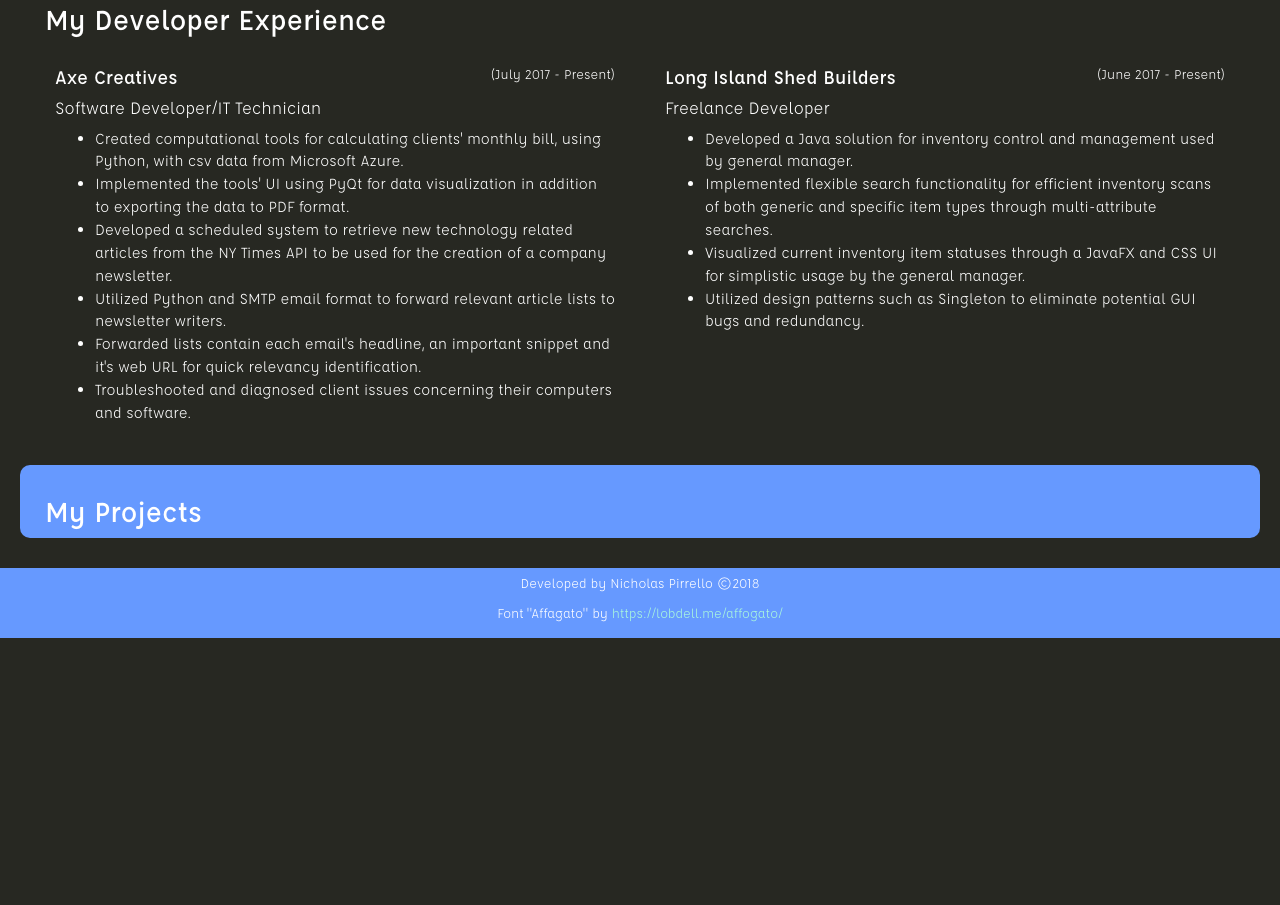
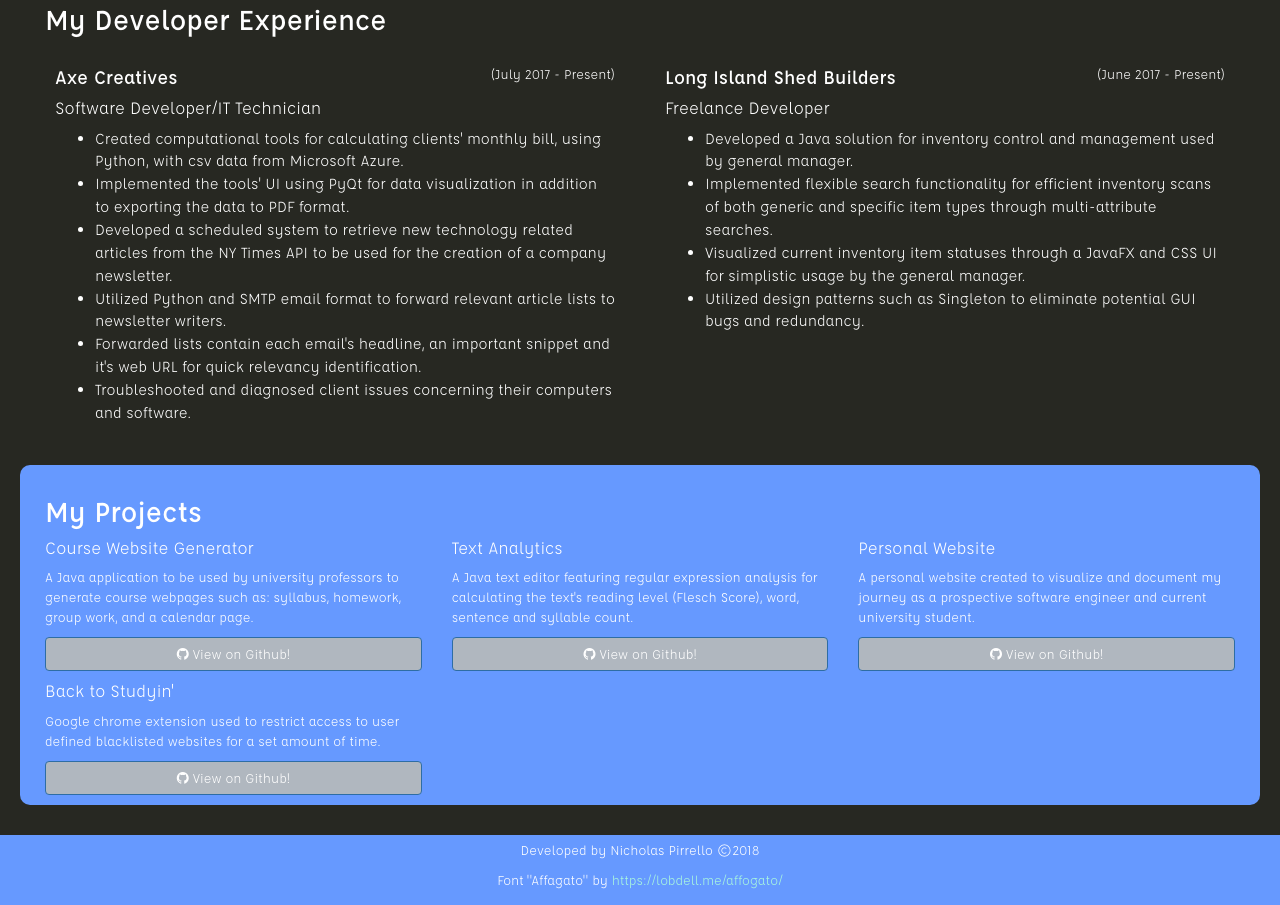
Before and after one commit to nspirrello/nspirrello.github.io, a plain HTML site: page index.html in a window 1280 px wide. Shown: the part 1015-1920 px from the top of the page. Before the commit the page ends 1653 px from the top, so only its background shows below. Drawn offline with nearby package versions, Linux system fonts and the light colour scheme.

Commit message:
Add files via upload

```diff
--- a/index.html
+++ b/index.html
@@ -164,10 +164,69 @@
 			</div>
 		</div>
 
-		<div class="row projects">
+		<div class="row projects row-eq-height">
 			<div class="col-xs-12 proj">
 				<h2 class="proj-title">My Projects</h2>
-				<div class=""></div>
+				<div class="row row-eq-height">
+					<div class="LC col-xs-12 col-sm-4 proj-block">
+						<div class="LD project">
+							<h4 class="LT project-name">Course Website Generator</h4>
+							<div class="">
+								<p class="LP project-desc">A Java application to be used by university professors to generate course webpages such as: syllabus, homework, group work, and a calendar page.</p>
+							</div>
+							<button class="btn btn-block btn-primary project-btn"><i class="fa fa-github" style="padding-right: 4px;"></i>View on Github!</button>
+						</div>
+					</div>
+					<div class="SC col-xs-12 col-sm-4 proj-block">
+						<div class="SD project">
+							<h4 class="ST project-name">Text Analytics</h4>
+							<div class="">
+								<p class="SP project-desc">A Java text editor featuring regular expression analysis for calculating the text's reading level (Flesch Score), word, sentence and syllable count.</p>
+							</div>
+							<button class="btn btn-block btn-primary project-btn"><i class="fa fa-github" style="padding-right: 4px;"></i>View on Github!</button>
+						</div>
+					</div>
+					<div class="SC col-xs-12 col-sm-4 proj-block">
+						<div class="SD project">
+							<h4 class="ST project-name">Personal Website</h4>
+							<div class="">
+								<p class="SP project-desc">A personal website created to visualize and document my journey as a prospective software engineer and current university student.</p>
+							</div>
+							<button class="btn btn-block btn-primary project-btn"><i class="fa fa-github" style="padding-right: 4px;"></i>View on Github!</button>
+						</div>
+					</div>
+				</div>
+
+				<div class="row row-eq-height">
+					<div class="LC1 col-xs-12 col-sm-4 proj-block">
+						<div class="LD1 project">
+							<h4 class="LT1 project-name">Back to Studyin'</h4>
+							<div class="">
+								<p class="LP1 project-desc">Google chrome extension used to restrict access to user defined blacklisted websites for a set amount of time.</p>
+							</div>
+							<button class="btn btn-block btn-primary project-btn"><i class="fa fa-github" style="padding-right: 4px;"></i>View on Github!</button>
+						</div>
+					</div>
+					<div class="SC1 col-xs-12 col-sm-4 proj-block">
+						<div class="SD1 project">
+							<h4 class="ST1 project-name"></h4>
+							<div class="">
+								<p class="SP1 project-desc"></p>
+							</div>
+							<!--<button class="btn btn-block btn-primary project-btn"><i class="fa fa-github" style="padding-right: 4px;"></i>View on Github!</button>-->
+						</div>
+					</div>
+					<div class="SC1 col-xs-12 col-sm-4 proj-block">
+						<div class="SD1 project">
+							<h4 class="ST1 project-name"></h4>
+							<div class="">
+								<p class="SP1 project-desc"></p>
+							</div>
+							<!--<button class="btn btn-block btn-primary project-btn"><i class="fa fa-github" style="padding-right: 4px;"></i>View on Github!</button>-->
+						</div>
+					</div>
+				</div>
+
 			</div>
 		</div>
 
@@ -178,4 +237,38 @@
 
 		</div>
 	</body>
+
+	<script type="text/javascript">
+		$(document).ready(function () {
+
+            $(window).resize(function(){
+            	if($(this).width() >= 556)
+                	var parah = $(".LP").height();
+                	$(".SP").height(parah);
+
+                	var divh = $(".LD").height();
+                	$(".SD").height(divh);
+
+                	//var colh = $(".LC").height();
+                	//$(".SC").height(colh);
+
+                	var titleh = $(".LT").height();
+                	$(".ST").height(titleh);
+
+
+               	 	var parah1 = $(".LP1").height();
+                	$(".SP1").height(parah1);
+
+                	var divh1 = $(".LD1").height();
+                	$(".SD1").height(divh1);
+
+                	//var colh1 = $(".LC1").height();
+                	//$(".SC1").height(colh1);
+
+                	var titleh1 = $(".LT1").height();
+                	$(".ST1").height(titleh1);
+            });
+        });
+
+	</script>
 </html>
--- a/stylesheet.css
+++ b/stylesheet.css
@@ -23,7 +23,7 @@ body {
 	flex-basis: 100%;
 	align-items: center;
 	color: white;
-	margin: 8px 0px;
+	margin: 8px 0;
 }
 .hr-sect::before,
 .hr-sect::after {
@@ -31,7 +31,7 @@ body {
 	flex-grow: 1;
 	background: white;
 	height: 1px;
-	font-size: 0px;
+	font-size: 0;
 	line-height: 0px;
 	margin: 0px 8px;
 }
@@ -281,13 +281,39 @@ body {
 	margin-bottom: 0px;
 }
 
+.project-btn {
+	color: white;
+	background-color: #b0b7bf;
+}
+
+.row-eq-height {
+  display: -webkit-box;
+  display: -webkit-flex;
+  display: -ms-flexbox;
+  display:         flex;
+}
+
 .end-bar {
 	background-color: #6699ff;
 	margin-top: 30px;
 	padding:5px 0;
 	width: 100%;
 }
+.proj-block {
+	height: 100%;
+}
 
 a {
 	color: #aaf8dd;
 }
+
+.rela {
+	position: relative;
+}
+
+.row-eq-height {
+  display: -webkit-box;
+  display: -webkit-flex;
+  display: -ms-flexbox;
+  display:         flex;
+}
```
